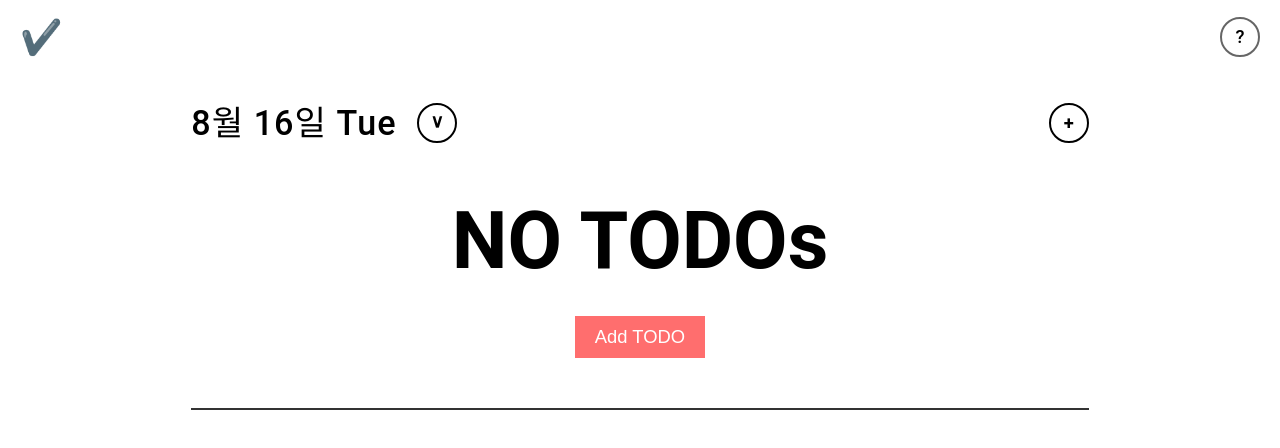
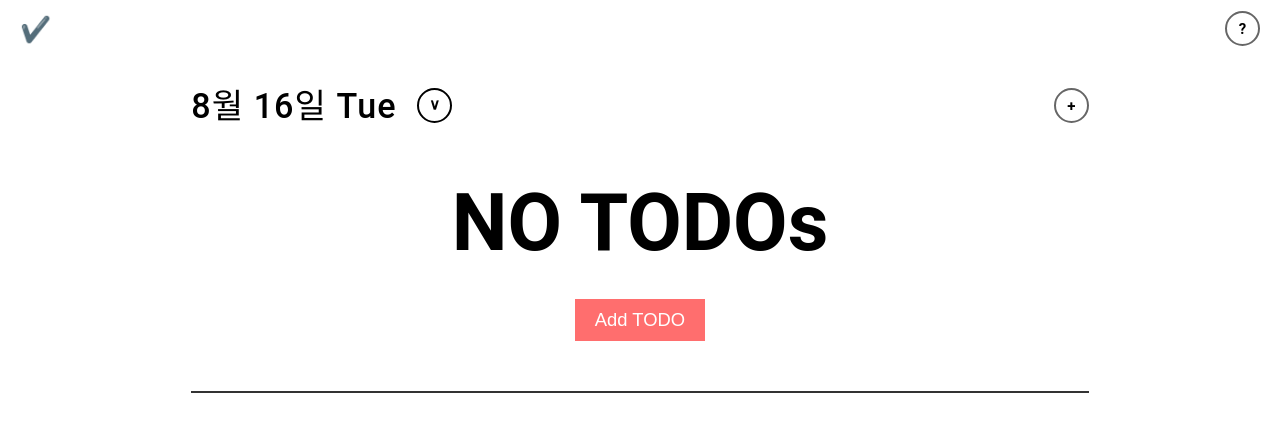
Before and after one commit to joepasss/todo, a React (Create React App) app: page / in a window 1280 px wide. Shown: the top 448 px of the page. Built offline with nearby package versions, Linux system fonts and the light colour scheme.

Commit message:
edit circle button ratio and add circleBtn component

```diff
--- /dev/null
+++ b/src/components/circleBtn/CircleBtn.tsx
@@ -0,0 +1,25 @@
+import React from 'react';
+import './circleBtn.scss';
+
+interface Props {
+  content: string;
+  clickHandler?: Function;
+  border?: boolean;
+}
+
+const CircleBtn: React.FC<Props> = ({
+  content,
+  clickHandler,
+  border = true,
+}) => {
+  return (
+    <div
+      className={border ? 'circleBtn' : 'circleBtn noBorder'}
+      onClick={clickHandler ? () => clickHandler() : () => {}}
+    >
+      <p className='circleBtn__content'>{content}</p>
+    </div>
+  );
+};
+
+export default CircleBtn;
--- /dev/null
+++ b/src/components/circleBtn/circleBtn.scss
@@ -0,0 +1,38 @@
+@import '../../styles/main-style.scss';
+
+div.circleBtn {
+  display: flex;
+  align-items: center;
+  justify-content: center;
+  cursor: pointer;
+
+  height: 3.5rem;
+  aspect-ratio: 1 / 1;
+  border-radius: 50%;
+  border: solid 0.2rem rgba(0, 0, 0, 0.6);
+  color: black;
+
+  transition: all 0.25s cubic-bezier(1, 0, 0, 1);
+
+  &:hover,
+  &:active {
+    background-color: rgba(0, 0, 0, 1);
+    color: white;
+  }
+
+  p.circleBtn__content {
+    display: block;
+    font-size: 1.5rem;
+    font-weight: font-weight(bold);
+  }
+}
+
+div.circleBtn.noBorder {
+  border: none;
+
+  &:hover,
+  &:active {
+    background-color: transparent;
+    color: black;
+  }
+}
--- a/src/components/todo/Todo.tsx
+++ b/src/components/todo/Todo.tsx
@@ -1,6 +1,7 @@
 import { FC } from 'react';
 import { useDispatch } from '../../context/TodoState';
 import { TodoDataType } from '../../types/todo';
+import CircleBtn from '../circleBtn/CircleBtn';
 import './todo.scss';
 
 interface Props {
@@ -28,13 +29,11 @@ const Todo: FC<Props> = ({ todo }) => {
       </div>
 
       <div className='todo__trailler'>
-        <div className='todo__trailler--moreinfo'>
-          <h3
-            className='todo__trailler--moreinfo__icon'
-            onClick={() => deleteFunction(todo.id)}
-          >
-            🗑️
-          </h3>
+        <div
+          className='todo__trailler--moreinfo'
+          onClick={() => deleteFunction(todo.id)}
+        >
+          <CircleBtn content='🗑️' border={false} />
         </div>
       </div>
     </div>
--- a/src/sections/header/Header.tsx
+++ b/src/sections/header/Header.tsx
@@ -1,3 +1,5 @@
+import CircleBtn from '../../components/circleBtn/CircleBtn';
+
 export function Header() {
   return (
     <section className='header'>
@@ -5,9 +7,7 @@ export function Header() {
         <h1 className='header__contents--title'>✔️</h1>
 
         <div className='header__contents--about'>
-          <a href='#!' className='header__contents--about__link'>
-            <p className='header__contents--about__link--para'>?</p>
-          </a>
+          <CircleBtn content='?' />
         </div>
       </div>
     </section>
--- a/src/sections/header/_header.scss
+++ b/src/sections/header/_header.scss
@@ -6,6 +6,10 @@
     display: flex;
     justify-content: space-between;
     align-items: center;
+
+    &--title {
+      font-size: 2.5rem;
+    }
 
     &--about {
       display: flex;
@@ -17,7 +21,7 @@
         align-items: center;
         justify-content: center;
 
-        height: 4rem;
+        height: 3.5rem;
         aspect-ratio: 1 / 1;
         border-radius: 50%;
         border: solid 0.2rem rgba(0, 0, 0, 0.6);
@@ -32,8 +36,9 @@
         }
 
         &--para {
-          text-align: center;
-          font-weight: font-weight(medium);
+          display: block;
+          font-size: 1.5rem;
+          font-weight: font-weight(bold);
         }
       }
     }
--- a/src/sections/todoList/TodoList.tsx
+++ b/src/sections/todoList/TodoList.tsx
@@ -1,4 +1,5 @@
 import { FC } from 'react';
+import CircleBtn from '../../components/circleBtn/CircleBtn';
 import Divider from '../../components/divider/divider';
 import Todo from '../../components/todo/Todo';
 import { AppStateContext, useDispatch } from '../../context/TodoState';
@@ -11,8 +12,22 @@ export const TodoList: FC = () => {
 
   const dispatch = useDispatch();
 
-  const toggle = (type: 'CAL' | 'PAGE', state: TodoStateValue) => {
-    if (type === 'CAL') {
+  return (
+    <AppStateContext.Consumer>
+      {(state) => {
+        const pageToggle = () => {
+          dispatch({
+            type: 'TOGGLE',
+            payload: {
+              states: {
+                isCalendarOpen: false,
+                isPageOpen: !state.states.isPageOpen,
+              },
+            },
+          });
+        };
+
+        const calToggel = () => {
           dispatch({
             type: 'TOGGLE',
             payload: {
@@ -22,22 +37,8 @@ export const TodoList: FC = () => {
               },
             },
           });
-    } else if (type === 'PAGE') {
-      dispatch({
-        type: 'TOGGLE',
-        payload: {
-          states: {
-            isCalendarOpen: false,
-            isPageOpen: !state.states.isPageOpen,
-          },
-        },
-      });
-    }
         };
 
-  return (
-    <AppStateContext.Consumer>
-      {(state) => {
         return (
           <section className='todolist'>
             <div className='todolist__header'>
@@ -52,23 +53,16 @@ export const TodoList: FC = () => {
                       ? 'todolist__header--contents__trailler active'
                       : 'todolist__header--contents__trailler'
                   }
-                  onClick={() => {
-                    toggle('CAL', state);
-                  }}
+                  onClick={() => calToggel()}
                 >
+                  <p className='todolist__header--contents__trailler--content'>
                     &and;
+                  </p>
                 </h3>
               </div>
 
               <div className='todolist__header--trailler'>
-                <h3
-                  className='todolist__header--trailler__addbtn'
-                  onClick={() => {
-                    toggle('PAGE', state);
-                  }}
-                >
-                  +
-                </h3>
+                <CircleBtn content='+' clickHandler={pageToggle} />
               </div>
             </div>
             {state.todo.items.length === 0 ? (
@@ -77,9 +71,7 @@ export const TodoList: FC = () => {
 
                 <button
                   className='todolist__empty--addbtn'
-                  onClick={() => {
-                    toggle('PAGE', state);
-                  }}
+                  onClick={() => pageToggle()}
                 >
                   Add TODO
                 </button>
--- a/src/sections/todoList/_todoList.scss
+++ b/src/sections/todoList/_todoList.scss
@@ -24,15 +24,20 @@
         justify-content: center;
         cursor: pointer;
 
-        font-size: font-size(small);
-        font-weight: font-weight(bold);
-
         border: solid 0.2rem black;
         border-radius: 50%;
-        width: 4rem;
+        width: 3.5rem;
         aspect-ratio: 1 / 1;
         transition: all 0.25s cubic-bezier(1, 0, 0, 1);
         transform: rotate(0.5turn);
+
+        &--content {
+          font-size: 1.5rem;
+          font-weight: font-weight(bold);
+
+          display: block;
+          transition: all 0.25s cubic-bezier(1, 0, 0, 1);
+        }
       }
 
       &__trailler.active {
```
Lines whose indentation alone changed are shown as unchanged.
